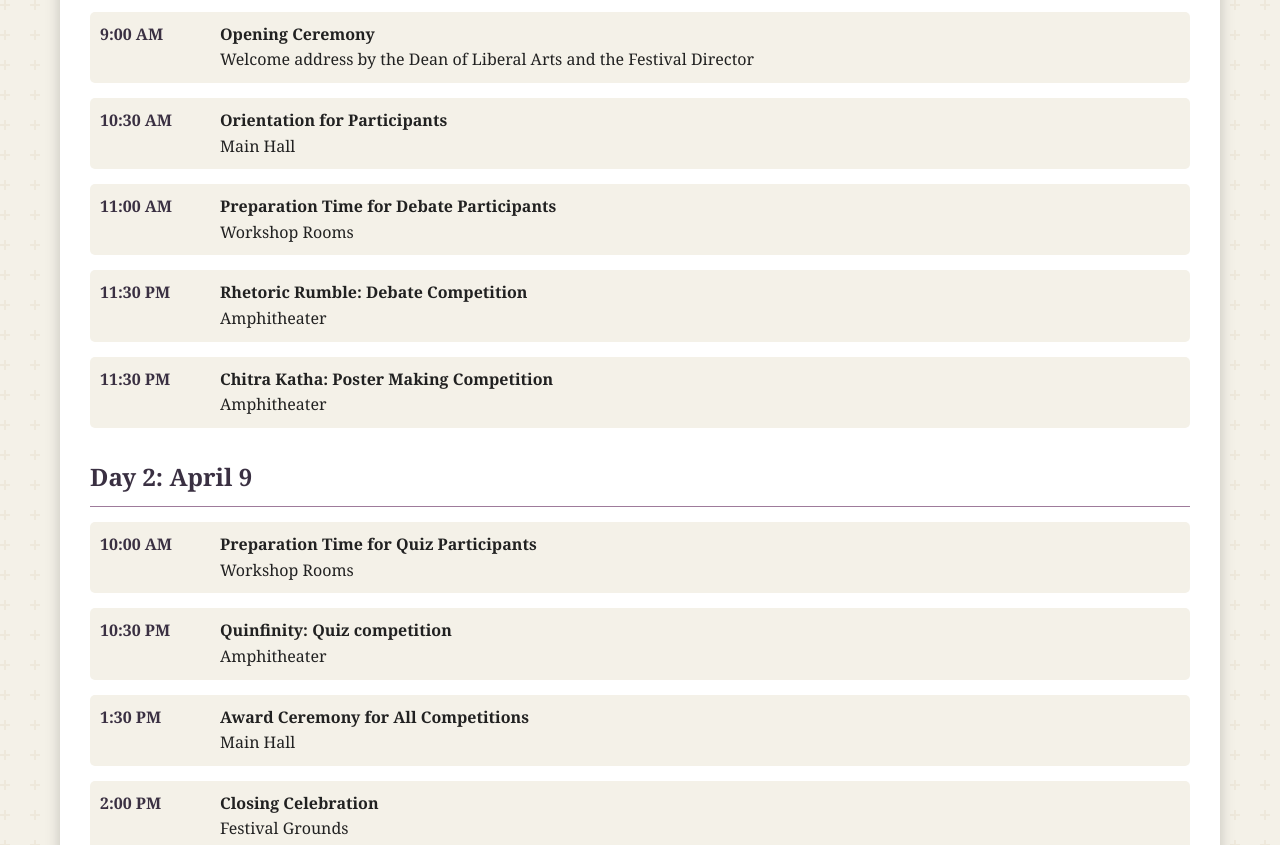
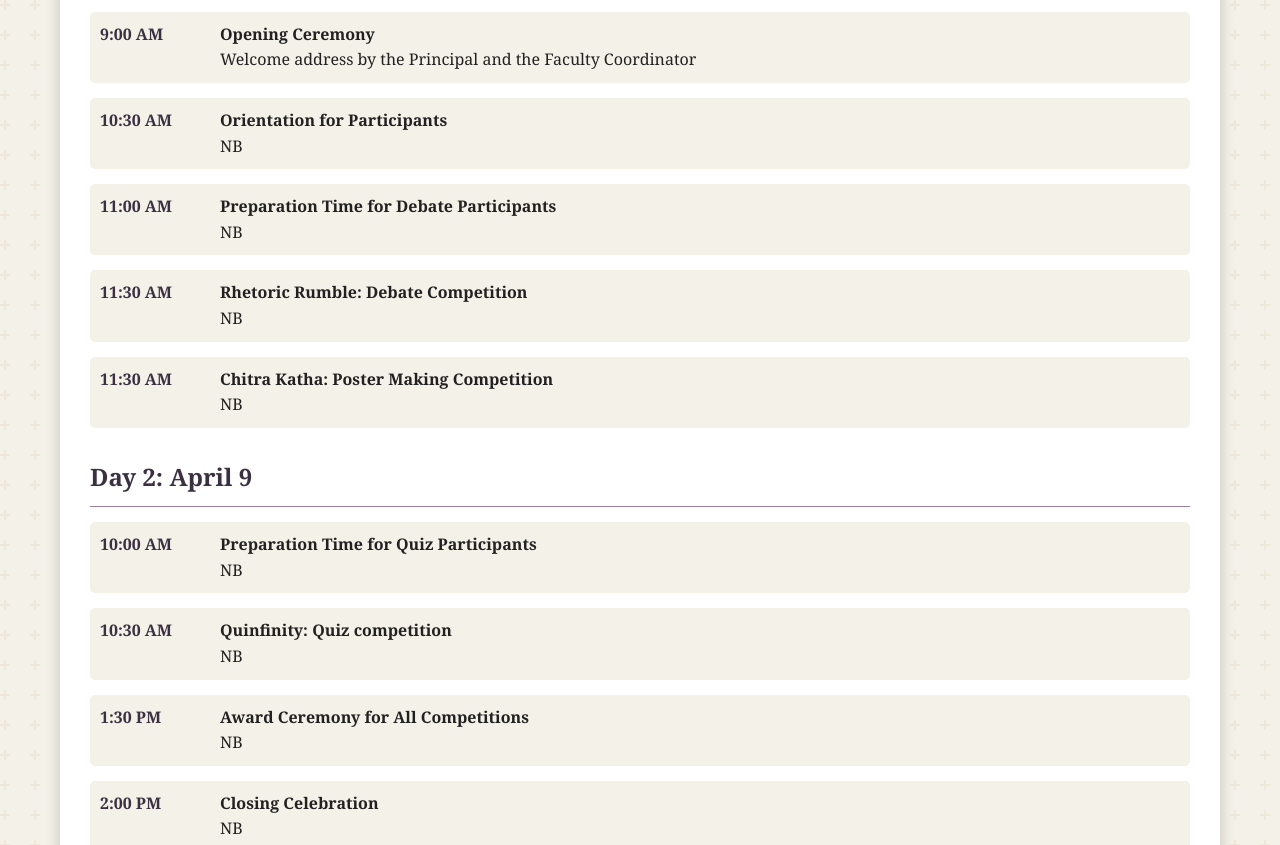
Before and after one commit to AdityaChopra18/Aarya, a plain HTML site: page index.html in a window 1280 px wide. Shown: the part 2400-3245 px from the top of the page. Drawn offline with Linux system fonts and the light colour scheme.

Commit message:
Your commit message

```diff
--- a/index.html
+++ b/index.html
@@ -57,7 +57,7 @@
 
         <section id="Brochure" class="about">
             <h2 class="section-title">Brochure & General Instructions</h2>
-            <a href="" target="_blank" class="btn view-rules">View Brochure</a>
+            <a href="Beige Minimalist Modern Photography Business Brochure-8.pdf" target="_blank" class="btn view-rules">View Brochure</a>
             <a href="अक्षरांजलि Complete Information (1) (1).pdf" target="_blank" class="btn view-rules">View General Instructions</a>
         </section>
 
@@ -80,7 +80,7 @@
                     <div class="event-image">Quiz</div>
                     <div class="event-content">
                         <h3 class="event-title">Quinfinity</h3>
-                        <div class="event-time">April  • 10:30 AM</div>
+                        <div class="event-time">April 9 • 10:30 AM</div>
                         <p>Join our thrilling Literary Quiz at the fest and showcase your bookish brilliance! Compete for glory and exciting Prizes</p>
                         <a href="Quiz Detailed Rules.pdf" target="_blank" class="btn view-rules">View Rules</a>
                     </div>
@@ -110,7 +110,7 @@
                     <div class="time">9:00 AM</div>
                     <div class="description">
                         <strong>Opening Ceremony</strong>
-                        <p>Welcome address by the Dean of Liberal Arts and the Festival Director</p>
+                        <p>Welcome address by the Principal and the Faculty Coordinator</p>
                     </div>
                 </div>
 
@@ -118,7 +118,7 @@
                     <div class="time">10:30 AM</div>
                     <div class="description">
                         <strong>Orientation for Participants</strong>
-                        <p>Main Hall</p>
+                        <p>NB</p>
                     </div>
                 </div>
 
@@ -126,23 +126,23 @@
                     <div class="time">11:00 AM</div>
                     <div class="description">
                         <strong>Preparation Time for Debate Participants</strong>
-                        <p>Workshop Rooms</p>
+                        <p>NB</p>
                     </div>
                 </div>
 
                 <div class="schedule-item">
-                    <div class="time">11:30 PM</div>
+                    <div class="time">11:30 AM</div>
                     <div class="description">
                         <strong>Rhetoric Rumble: Debate Competition</strong>
-                        <p>Amphitheater</p>
+                        <p>NB</p>
                     </div>
                 </div>
 
                 <div class="schedule-item">
-                    <div class="time">11:30 PM</div>
+                    <div class="time">11:30 AM</div>
                     <div class="description">
                         <strong>Chitra Katha: Poster Making Competition</strong>
-                        <p>Amphitheater</p>
+                        <p>NB</p>
                     </div>
                 </div>
 
@@ -155,15 +155,15 @@
                     <div class="time">10:00 AM</div>
                     <div class="description">
                         <strong>Preparation Time for Quiz Participants</strong>
-                        <p>Workshop Rooms</p>
+                        <p>NB</p>
                     </div>
                 </div>
 
                 <div class="schedule-item">
-                    <div class="time">10:30 PM</div>
+                    <div class="time">10:30 AM</div>
                     <div class="description">
                         <strong>Quinfinity: Quiz competition</strong>
-                        <p>Amphitheater</p>
+                        <p>NB</p>
                     </div>
                 </div>
 
@@ -171,7 +171,7 @@
                     <div class="time">1:30 PM</div>
                     <div class="description">
                         <strong>Award Ceremony for All Competitions</strong>
-                        <p>Main Hall</p>
+                        <p>NB</p>
                     </div>
                 </div>
 
@@ -179,7 +179,7 @@
                     <div class="time">2:00 PM</div>
                     <div class="description">
                         <strong>Closing Celebration</strong>
-                        <p>Festival Grounds</p>
+                        <p>NB</p>
                     </div>
                 </div>
             </div>
```
Also changed, not shown: 1 other file.
